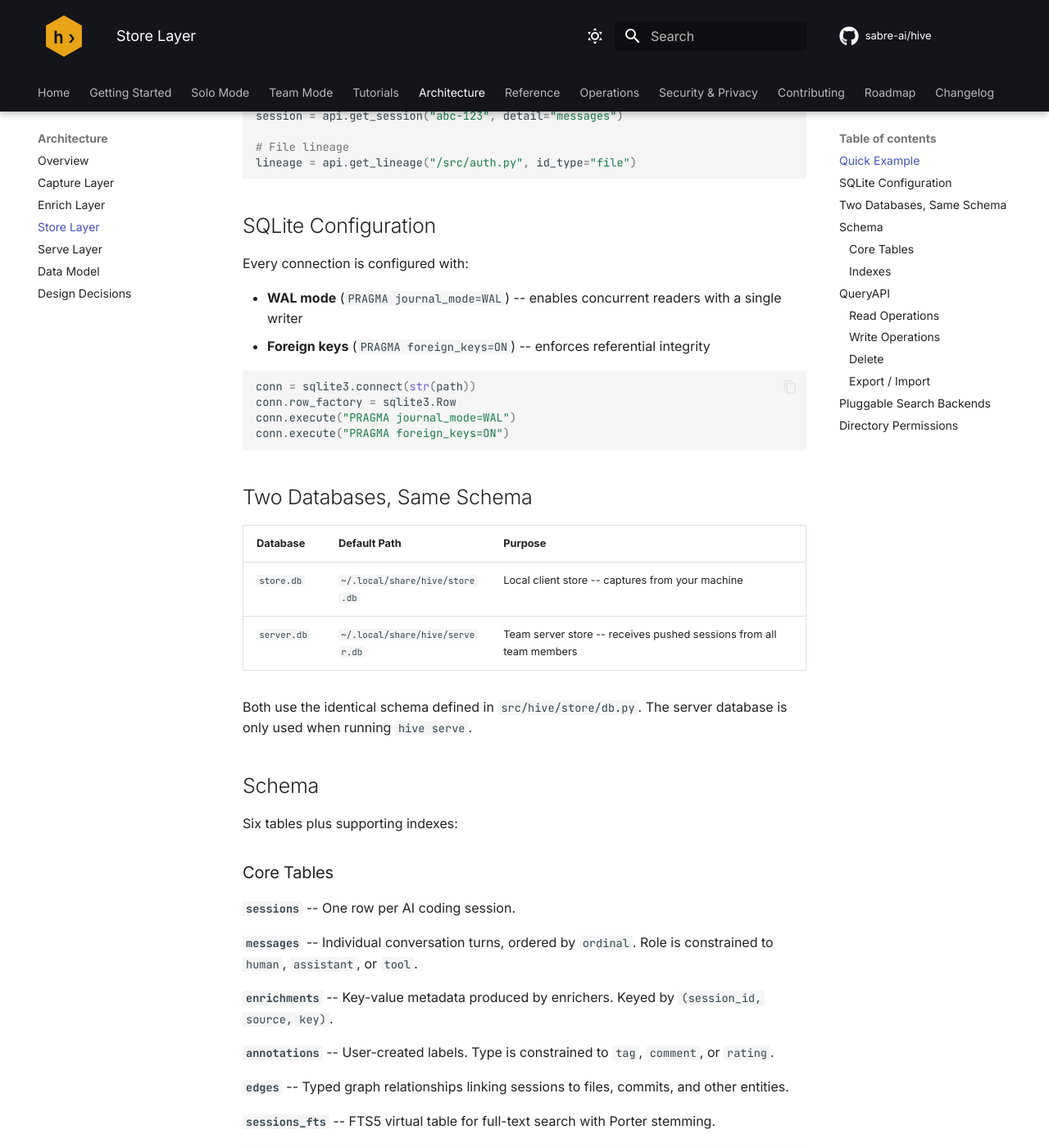
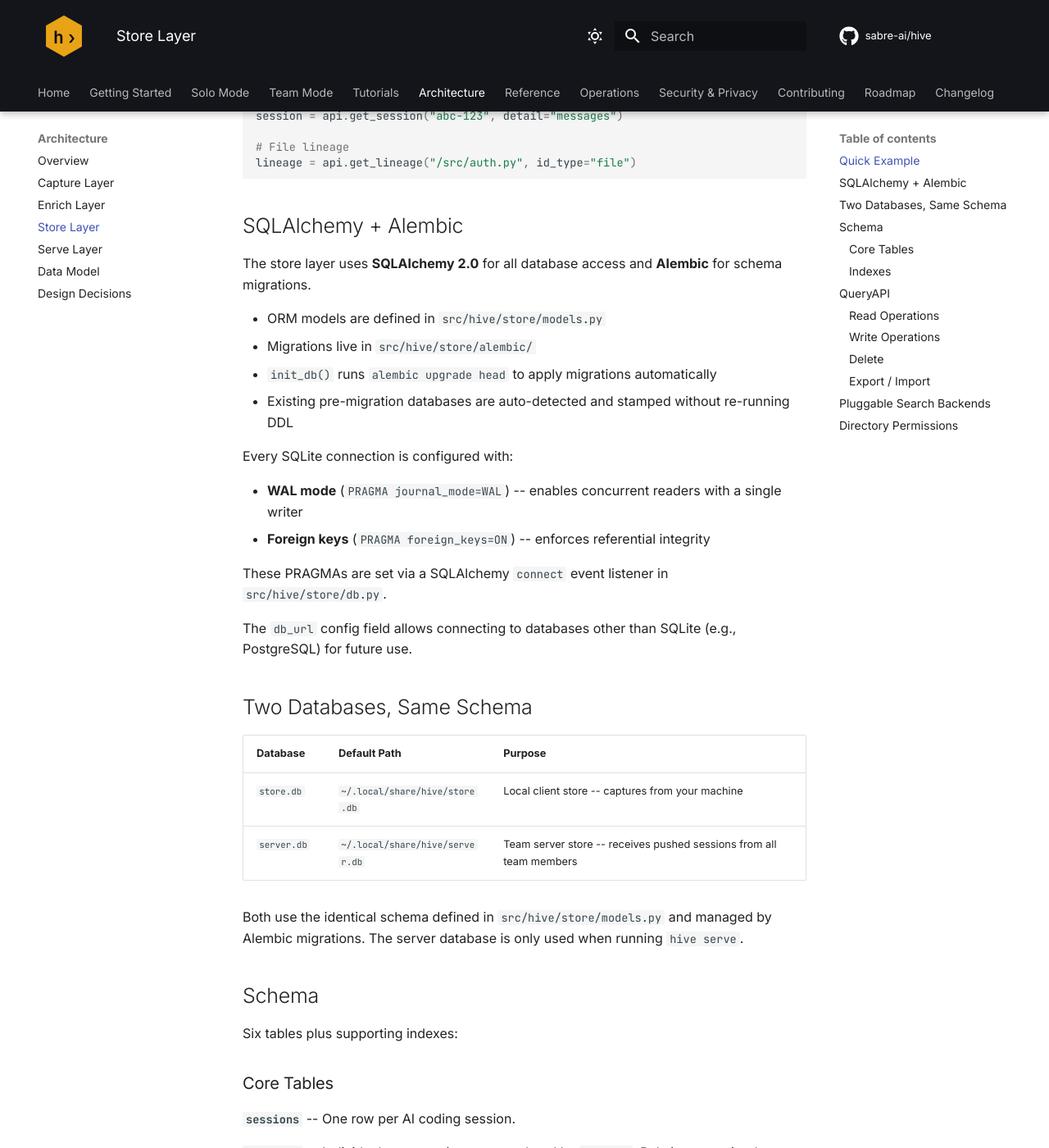
Before and after one commit to sabre-ai/hive, an MkDocs documentation site: the page built from docs/architecture/store.md, in a window 1280 px wide and 1400 px high, scrolled down 441 px. Shown: the whole window at 82% size. Built offline with MkDocs 1.6.1 and Material for MkDocs 9.7.7, drawn with Linux system fonts in a browser that asks for light colours; comment, search, counter and statistics services are not loaded; the version menu is left out.

Commit message:
Fix docs for SQLAlchemy migration and config path bug
Update docs to reflect SQLAlchemy + Alembic changes from PR #9: store
architecture, db_url config field, tech stack references. Fix hive init
writing config to wrong XDG path (~/.local/share instead of ~/.config).
Correct quickstart solo mode to not require hive serve.

Co-Authored-By: Claude Opus 4.6 (1M context) <noreply@anthropic.com>

````diff
--- a/docs/architecture/store.md
+++ b/docs/architecture/store.md
@@ -19,19 +19,23 @@ session = api.get_session("abc-123", detail="messages")
 lineage = api.get_lineage("/src/auth.py", id_type="file")
 ```
 
-## SQLite Configuration
+## SQLAlchemy + Alembic
 
-Every connection is configured with:
+The store layer uses **SQLAlchemy 2.0** for all database access and **Alembic** for schema migrations.
+
+- ORM models are defined in `src/hive/store/models.py`
+- Migrations live in `src/hive/store/alembic/`
+- `init_db()` runs `alembic upgrade head` to apply migrations automatically
+- Existing pre-migration databases are auto-detected and stamped without re-running DDL
+
+Every SQLite connection is configured with:
 
 - **WAL mode** (`PRAGMA journal_mode=WAL`) -- enables concurrent readers with a single writer
 - **Foreign keys** (`PRAGMA foreign_keys=ON`) -- enforces referential integrity
 
-```python
-conn = sqlite3.connect(str(path))
-conn.row_factory = sqlite3.Row
-conn.execute("PRAGMA journal_mode=WAL")
-conn.execute("PRAGMA foreign_keys=ON")
-```
+These PRAGMAs are set via a SQLAlchemy `connect` event listener in `src/hive/store/db.py`.
+
+The `db_url` config field allows connecting to databases other than SQLite (e.g., PostgreSQL) for future use.
 
 ## Two Databases, Same Schema
 
@@ -40,7 +44,7 @@ conn.execute("PRAGMA foreign_keys=ON")
 | `store.db` | `~/.local/share/hive/store.db` | Local client store -- captures from your machine |
 | `server.db` | `~/.local/share/hive/server.db` | Team server store -- receives pushed sessions from all team members |
 
-Both use the identical schema defined in `src/hive/store/db.py`. The server database is only used when running `hive serve`.
+Both use the identical schema defined in `src/hive/store/models.py` and managed by Alembic migrations. The server database is only used when running `hive serve`.
 
 ## Schema
 
````
Also changed, not shown: docs/architecture/overview.md (+1 -1 lines), docs/getting-started/configuration.md (+1 -0 lines), docs/getting-started/first-session.md (+1 -1 lines), docs/getting-started/quickstart.md (+9 -9 lines), docs/reference/configuration.md (+4 -0 lines), 1 other file.
